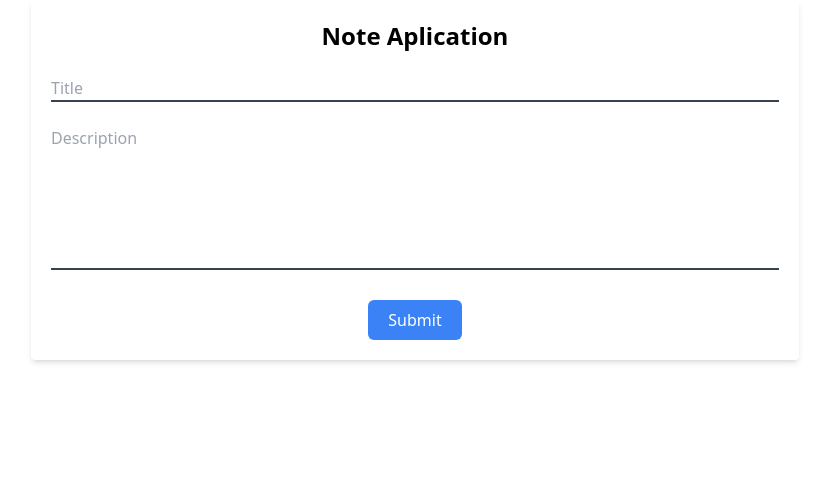
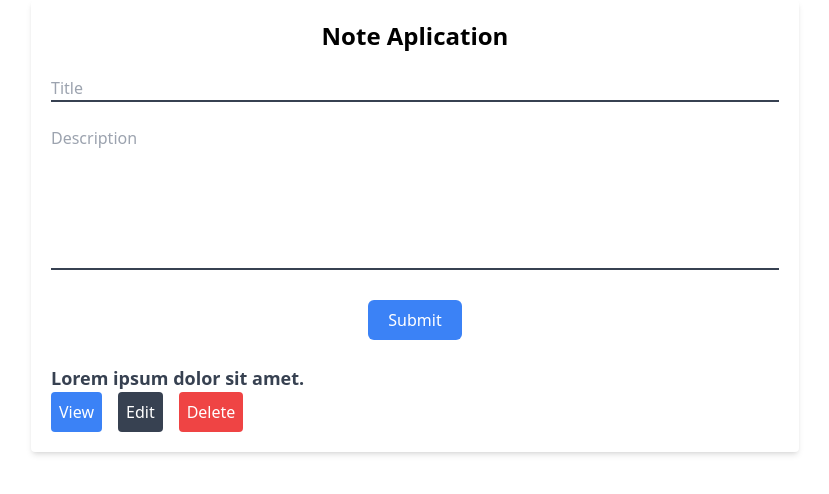
Before and after one commit to hiken056/Muffinote, a React (Vite) app in the folder todo_app/frontend/: page / in a window 1280 px wide. Shown: the top 494 px of the page, without its empty margins (225-1054 px from the left). Built offline with nearby package versions, Linux system fonts and the light colour scheme.

Commit message:
note UI 2

```diff
--- a/todo_app/frontend/src/App.tsx
+++ b/todo_app/frontend/src/App.tsx
@@ -18,6 +18,17 @@
       <div className="text-center">
         <button className="bg-blue-500 text-white px-5 py-2 rounded-md">Submit</button>
       </div>
+
+
+      {/* Note Items */}
+      <div>
+        <p className="font-semibold text-gray-700 text-lg">Lorem ipsum dolor sit amet.</p>
+        <div className="space-x-4">
+          <button className="bg-blue-500 text-white p-2 rounded"  >View</button>
+          <button className="bg-gray-700 text-white p-2 rounded" >Edit</button>
+          <button className="bg-red-500 text-white p-2 rounded" >Delete</button>
+        </div>
+      </div>
     </div>
   );
 };
```
